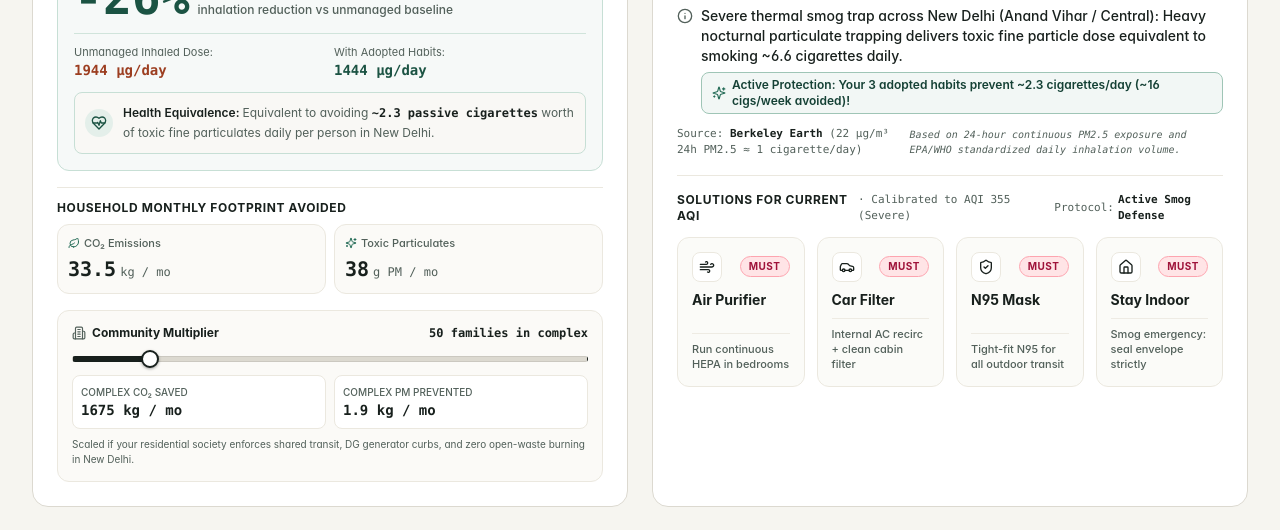
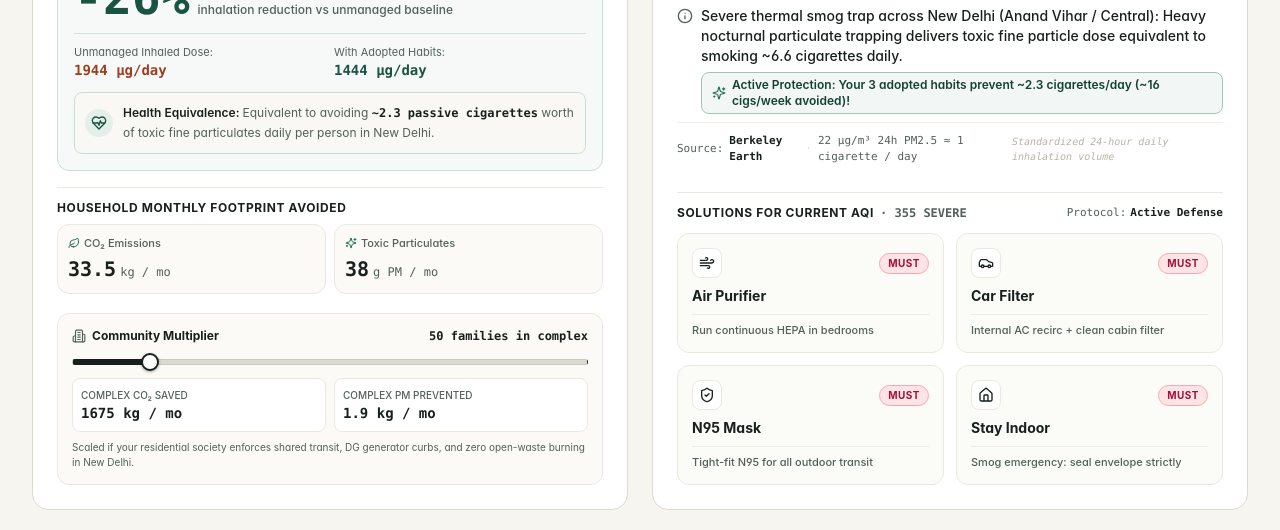
Before and after one commit to VIKAS-555/vayusaathi-smog-copilot, a Next.js app: page / in a window 1280 px wide. Shown: the part 1460-1990 px from the top of the page. Built offline with nearby package versions, Linux system fonts and the light colour scheme; no server answers.

Commit message:
feat: 2x2 solutions grid, decluttered headers & dark surface match (Iteration 41)

```diff
--- a/src/components/CigaretteEquivalenceCard.tsx
+++ b/src/components/CigaretteEquivalenceCard.tsx
@@ -587,39 +587,42 @@ export const CigaretteEquivalenceCard: React.FC<CigaretteEquivalenceCardProps> =
           </div>
         </div>
 
-        {/* Credibility Reference Note & Disclaimer */}
-        <div className="flex flex-col sm:flex-row sm:items-center justify-between gap-1 text-[11px] text-ink-muted dark:text-stone-400 font-mono pt-1">
-          <span>
-            Source: <strong className="font-semibold text-ink dark:text-stone-300">Berkeley Earth</strong> (22 µg/m³ 24h PM2.5 ≈ 1 cigarette/day)
-          </span>
-          <span className="italic text-[10px]">
-            Based on 24-hour continuous PM2.5 exposure and EPA/WHO standardized daily inhalation volume.
+        {/* Credibility Reference Note & Disclaimer - Single Clean Line with Generous Spacing */}
+        <div className="py-2.5 my-2 border-t border-stone-200/70 dark:border-[#2D3A34] flex flex-col sm:flex-row sm:items-center justify-between gap-1 text-[11px] text-ink-muted dark:text-stone-400 font-mono">
+          <div className="flex items-center gap-1.5">
+            <span>Source:</span>
+            <strong className="font-semibold text-ink dark:text-stone-200">Berkeley Earth</strong>
+            <span className="text-stone-300 dark:text-stone-600">·</span>
+            <span>22 µg/m³ 24h PM2.5 ≈ 1 cigarette / day</span>
+          </div>
+          <span className="text-[10px] text-stone-400 dark:text-stone-500 italic">
+            Standardized 24-hour daily inhalation volume
           </span>
         </div>
       </div>
 
-      {/* 3. SOLUTIONS FOR CURRENT AQI: 4 Action Tiles (Air Purifier, Car Filter, N95 Mask, Stay Indoor) */}
-      <div className="mt-4 pt-4 border-t border-stone-200 dark:border-stone-800">
+      {/* 3. SOLUTIONS FOR CURRENT AQI: Clean 2x2 Grid with Generous Width */}
+      <div className="mt-4 pt-3 border-t border-stone-200 dark:border-stone-800">
         <div className="flex items-center justify-between gap-2 mb-3">
-          <div className="flex items-center gap-1.5">
-            <span className="text-xs font-bold uppercase tracking-wider text-ink dark:text-stone-100">
+          <div className="flex items-center gap-1.5 min-w-0">
+            <span className="text-xs font-bold uppercase tracking-wider text-ink dark:text-stone-100 whitespace-nowrap">
               Solutions for Current AQI
             </span>
-            <span className="text-[11px] font-mono text-ink-muted dark:text-stone-400">
-              · Calibrated to AQI {currentCity.currentAQI} ({currentCity.aqiCategory})
+            <span className="font-mono text-xs font-bold text-ink-muted dark:text-stone-400 whitespace-nowrap">
+              · {currentCity.currentAQI} {currentCity.aqiCategory.toUpperCase()}
             </span>
           </div>
 
-          <span className="hidden sm:inline-flex items-center gap-1 text-[11px] font-mono text-ink-muted dark:text-stone-400">
+          <span className="hidden sm:inline-flex items-center gap-1 text-[11px] font-mono text-ink-muted dark:text-stone-400 whitespace-nowrap shrink-0">
             <span>Protocol:</span>
-            <strong className="text-ink dark:text-stone-200">
-              {currentCity.currentAQI > 200 ? 'Active Smog Defense' : currentCity.currentAQI > 100 ? 'Precautionary Shield' : 'Healthy Ventilation'}
+            <strong className="text-ink dark:text-stone-200 font-semibold">
+              {currentCity.currentAQI > 200 ? 'Active Defense' : currentCity.currentAQI > 100 ? 'Precautionary' : 'Safe Ventilation'}
             </strong>
           </span>
         </div>
 
-        {/* 4 Responsive Tiles */}
-        <div className="grid grid-cols-2 sm:grid-cols-4 gap-2.5 sm:gap-3">
+        {/* Clean 2x2 Responsive Grid */}
+        <div className="grid grid-cols-2 gap-3">
           {actionTiles.map((tile) => (
             <div
               key={tile.id}
--- a/src/components/ImpactScorecard.tsx
+++ b/src/components/ImpactScorecard.tsx
@@ -51,7 +51,7 @@ export const ImpactScorecard: React.FC<ImpactScorecardProps> = ({
         </div>
 
         {/* Primary Exposure Drop Banner */}
-        <div className="mt-4 rounded-xl border border-sage-200 dark:border-sage-800/80 bg-sage-50/70 dark:bg-sage-950/40 p-4 transition-colors">
+        <div className="mt-4 rounded-xl border border-sage-200 dark:border-[#2D3A34] bg-sage-50/70 dark:bg-[#222B27] p-4 transition-colors">
           <div className="flex items-baseline justify-between flex-wrap gap-1">
             <span className="text-xs font-semibold uppercase tracking-wider text-sage-800 dark:text-sage-300">
               Personal Exposure Drop
@@ -73,7 +73,7 @@ export const ImpactScorecard: React.FC<ImpactScorecardProps> = ({
           </div>
 
           {/* Inhaled Dose Comparison */}
-          <div className="mt-3 grid grid-cols-2 gap-2 text-xs border-t border-sage-200/80 dark:border-sage-800/70 pt-2.5">
+          <div className="mt-3 grid grid-cols-2 gap-2 text-xs border-t border-sage-200/80 dark:border-[#2D3A34] pt-2.5">
             <div>
               <span className="text-ink-muted dark:text-stone-400 block text-[11px]">Unmanaged Inhaled Dose:</span>
               <span className="font-mono font-bold text-terracotta-700 dark:text-rose-400 tabular-nums text-sm">
@@ -89,7 +89,7 @@ export const ImpactScorecard: React.FC<ImpactScorecardProps> = ({
           </div>
 
           {/* Berkeley Earth Relatable Equivalence */}
-          <div className="mt-3 rounded-lg bg-stone-50/90 dark:bg-[#222B27] p-2.5 border border-sage-200 dark:border-[#2D3A34] text-xs flex items-center gap-2.5 transition-colors">
+          <div className="mt-3 rounded-lg bg-stone-50/90 dark:bg-[#1A221F] p-2.5 border border-sage-200 dark:border-[#2D3A34] text-xs flex items-center gap-2.5 transition-colors">
             <div className="rounded-full bg-sage-100 dark:bg-sage-900/80 p-1.5 text-sage-700 dark:text-sage-300 shrink-0">
               <HeartPulse className="h-4 w-4" />
             </div>
```
Also changed, not shown: 1 other file (tests, documents, lock files or other folders).
